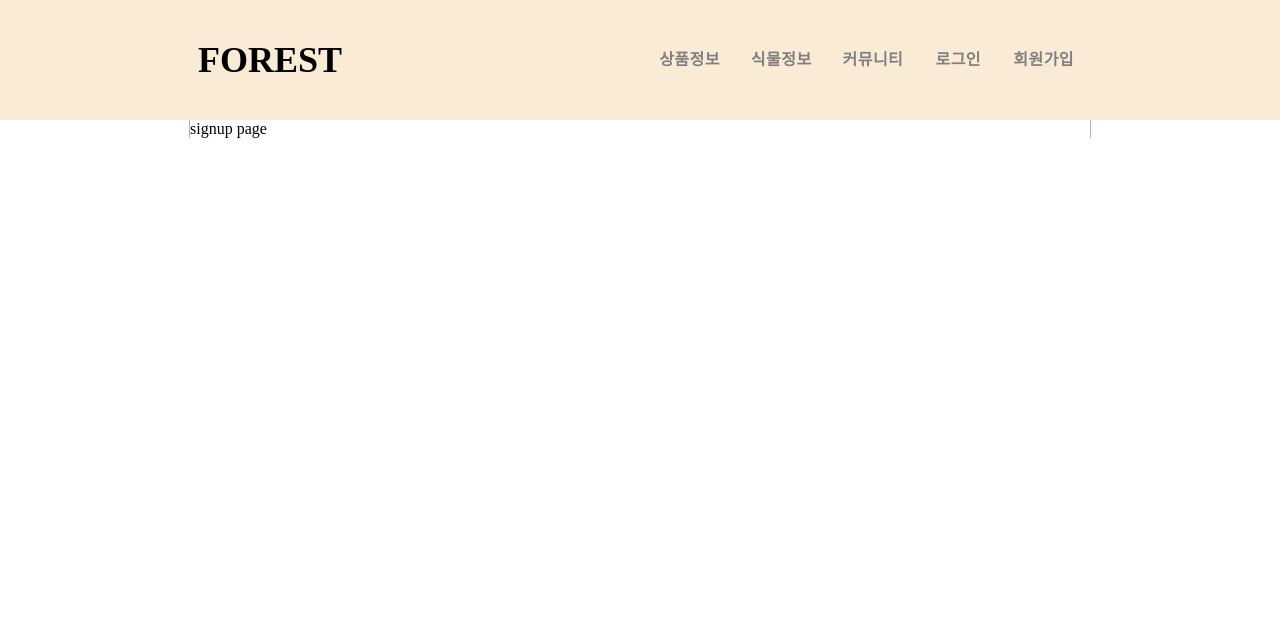
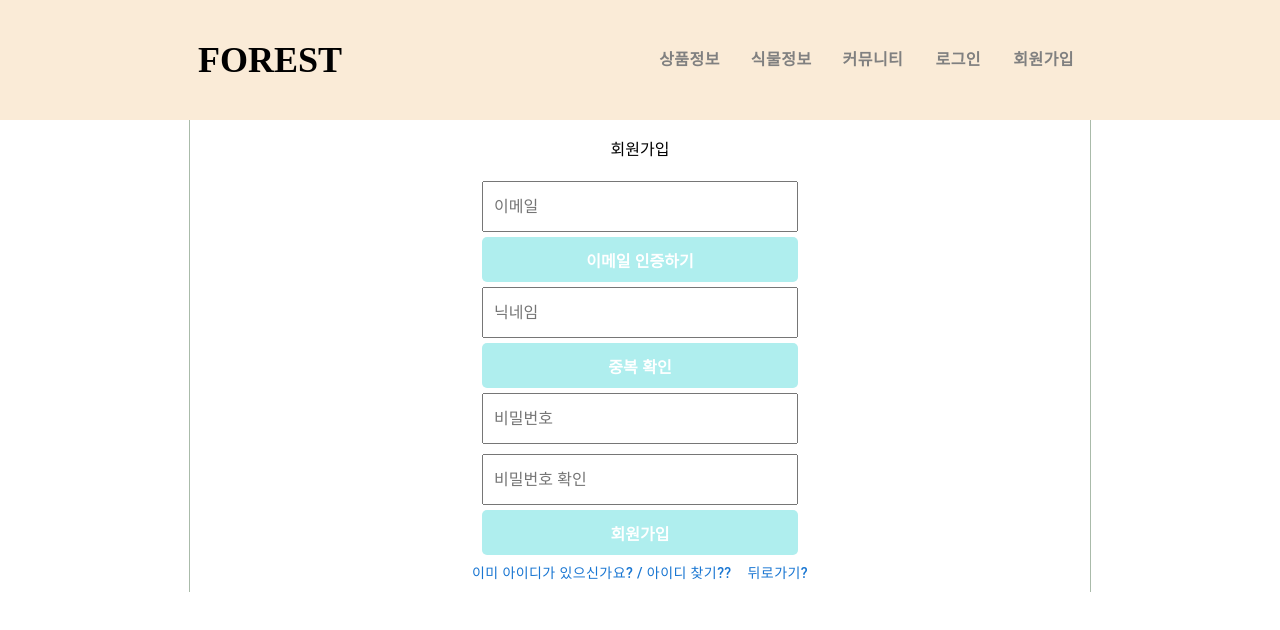
Before and after one commit to dohyung102/Forest, a React (Create React App) app in the folder frontend/: page /signup in a window 1280 px wide. Shown: the top 630 px of the page. Built offline with nearby package versions, Linux system fonts and the light colour scheme.

Commit message:
FEAT: add Home/Login/Signup page

```diff
--- a/frontend/src/App.js
+++ b/frontend/src/App.js
@@ -2,7 +2,7 @@ import './App.css';
 import { BrowserRouter as Router, Routes, Route } from "react-router-dom";
 import Appbar from './components/layout/Appbar'
 import Layout from './components/layout/Layout';
-import Login from './components/pages/login'
+import Login from './components/pages/Login'
 
 function App() {
   return (
--- a/frontend/src/components/layout/Appbar.js
+++ b/frontend/src/components/layout/Appbar.js
@@ -24,7 +24,7 @@ const Appbar = () => {
   // 로그인 정보 받아오면 변경하기
   const auth = null
 
-  function HomeButton() {
+  const homeButton = () => {
     window.location.replace('/')
   }
 
@@ -33,7 +33,7 @@ const Appbar = () => {
       <Container maxWidth='md' height='100%' disableGutters>
         {/* 웹 화면 */}
         <Box sx={{ mx: 1, my: 3, display: { xs: 'none', md: 'flex'}, justifyContent: 'space-between', alignItems: 'center' }}>
-          <div className='pjt-name' onClick={ HomeButton }>
+          <div className='pjt-name' onClick={ homeButton }>
             FOREST
           </div>
           <nav>
--- /dev/null
+++ b/frontend/src/components/pages/Home.css
@@ -0,0 +1,49 @@
+.home-content {
+  height: 400px;
+  /* background-color: rgba(0, 0, 0); */
+}
+
+@media screen and (min-width:900px) {
+  .home-content-img {
+    width: 900px;
+    height: 400px;
+    display: block;
+    object-fit: cover;
+    /* opacity: 0.8; */
+  }
+}
+
+.home-content-text {
+  /* margin: 0px; */
+  padding: 10px;
+  background-color: rgba(0, 0, 0, 0.35);
+  /* opacity: 1; */
+}
+.home-content-title {
+  color: white;
+  font-size: 30px;
+  font-weight: bold;
+  margin: 0;
+  /* opacity: 1; */
+}
+.home-content-content {
+  color: white;
+}
+
+.home-plant-img {
+  height: 200px;
+  width: 200px;
+  border-radius: 15px;
+}
+
+.home-plant-name {
+  margin: 5px 0;
+  text-align: center;
+  font-weight: bold;
+}
+
+.home-plant-title {
+  font-size: 30px;
+  font-weight: bold;
+  margin: 20px;
+}
--- /dev/null
+++ b/frontend/src/components/pages/LoginSignup.css
@@ -0,0 +1,35 @@
+.login-signup-flex {
+  display: flex;
+  flex-direction: column;
+  align-items: center;
+}
+
+.login-signup-form {
+  display: flex;
+  flex-direction: column;
+  align-items: center;
+  justify-content: center;
+}
+
+.login-signup-input {
+  width: 300px;
+  height: 45px;
+  padding-left: 10px;
+  margin: 5px;
+  font-size: 16px;
+}
+
+.login-signup-button {
+  background-color: paleturquoise;
+  color: rgb(255, 255, 255);
+  font-size: 16px;
+  font-weight: 700;
+  width: 316px;
+  border-radius: 5px;
+  border: 0;
+  height: 45px;
+}
+.login-signup-button:hover {
+  cursor: pointer;
+  background-color: turquoise;
+}
--- /dev/null
+++ b/frontend/src/components/pages/Mypage.css
@@ -0,0 +1,20 @@
+.mypage-flex {
+  display: flex;
+  flex-direction: column;
+  align-items: center;
+}
+
+.mypage-title {
+  text-align: center;
+}
+
+.mypage-img {
+  /* display: block; */
+  /* align-items: center; */
+  /* justify-content: center; */
+  width: 240px;
+  height: 320px;
+  margin: auto;
+  border: solid 1px;
+
+}
--- a/frontend/src/components/pages/community.js
+++ b/frontend/src/components/pages/community.js
@@ -1,6 +1,6 @@
 import React from 'react';
 
-const community = () => {
+const Community = () => {
   return (
     <div>
       community page
@@ -8,4 +8,4 @@ const community = () => {
   );
 };
 
-export default community;
+export default Community;
--- a/frontend/src/components/pages/home.js
+++ b/frontend/src/components/pages/home.js
@@ -1,13 +1,63 @@
 import React from 'react';
+import './Home.css'
 
-const home = () => {
+import { Grid, Button, Box } from '@mui/material';
+
+const Home = () => {
+
+  const dummy_data = [
+    {
+      'name' : '식물a',
+      'img' : 'https://images.pexels.com/photos/1022922/pexels-photo-1022922.jpeg?auto=compress&cs=tinysrgb&dpr=3&h=750&w=1260'
+    },
+    {
+      'name' : '식물b',
+      'img' : 'https://images.pexels.com/photos/1856450/pexels-photo-1856450.jpeg?auto=compress&cs=tinysrgb&h=750&w=1260'
+    },
+    {
+      'name' : '식물c',
+      'img' : 'https://images.pexels.com/photos/912396/pexels-photo-912396.jpeg?auto=compress&cs=tinysrgb&h=750&w=1260'
+    },
+    {
+      'name' : '식물d',
+      'img' : 'https://images.pexels.com/photos/912410/pexels-photo-912410.jpeg?auto=compress&cs=tinysrgb&h=750&w=1260'
+    },
+  ]
+
+  const plant_data = dummy_data.map(plant => {
+    return (
+      <Grid item md={3} sx={{ display:'flex', flexDirection:'column', alignItems:'center' }}>
+        <img className='home-plant-img' src={plant.img} alt='plant_img' />
+        <p className='home-plant-name'>{plant.name}</p>
+      </Grid>
+    )
+  })
+
   return (
     <div>
-      <h1>
-        home page
-      </h1>
+      <Grid container className='home-content'>
+        <Grid item md={6}>
+          <img className='home-content-img' src='https://www.nongsaro.go.kr/ps/img/curation/bigData_2021/20210929/images/picture13.jpg' />
+        </Grid>
+        <Grid item md={6} sx={{ display:'flex', flexDirection:'column', justifyContent:'center' }}>
+          <div className='home-content-text'>
+            <p className='home-content-title'>Title</p>
+            <p className='home-content-content'>우리 프로젝트가 어떠어떠하니 식물추천을 받아보면 어떻겠냐는 내용이 들어가면 좋을 듯한 자리</p>
+            <Box sx={{ display:'flex', justifyContent:'space-evenly' }}>
+              <Button style={{ width:'130px', height:'40px', color:'white', backgroundColor:'green' }}>test1</Button>
+              <Button style={{ width:'130px', height:'40px', color:'white', backgroundColor:'green' }}>test2</Button>
+            </Box>
+          </div>
+        </Grid>
+      </Grid>
+      <div>
+        <p className='home-plant-title'>TitleTitle</p>
+        <Grid container>
+          { plant_data }
+        </Grid>
+      </div>
     </div>
   );
 };
 
-export default home;
+export default Home;
--- a/frontend/src/components/pages/login.js
+++ b/frontend/src/components/pages/login.js
@@ -1,11 +1,45 @@
-import React from 'react';
+import React, { useState } from 'react';
+import { Button } from '@mui/material';
 
-const login = () => {
+import './LoginSignup.css'
+
+const Login = () => {
+
+  const [email, setEmail] = useState('')
+  const [password, setPassword] = useState('')
+
+  const emailHandle = (event) => {
+    // console.log(event.target.value)
+    setEmail(event.target.value)
+  }
+  const passwordHandle = (event) => {
+    // console.log(event.target.value)
+    setPassword(event.target.value)
+  }
+
   return (
-    <div>
-      this is login page.
+    <div className='login-signup-flex'>
+      <p>로그인</p>
+      <form className='login-signup-form'>
+        {/* <label htmlFor='email_input'>이메일 </label> */}
+        <input type='text' name='email_input' value={email} onChange={ emailHandle } placeholder='이메일' className='login-signup-input' />
+        {/* <label htmlFor='password_input'>PW: </label> */}
+        <input type='password' name='password_input' value={password} onChange={ passwordHandle } placeholder='비밀번호' className='login-signup-input' autoComplete='on' />
+
+        <button className='login-signup-button' type='button'>로그인</button>
+      </form>
+      <div>
+        <Button>비밀번호 찾기</Button>
+        <Button>회원가입</Button>
+      </div>
+      <p>or login with</p>
+      <div>
+        <Button>Naver 로그인 버튼</Button>
+        <Button>Google 로그인 버튼</Button>
+        <Button>Kakao 로그인 버튼</Button>
+      </div>
     </div>
   );
 };
 
-export default login;
+export default Login;
--- a/frontend/src/components/pages/mypage.js
+++ b/frontend/src/components/pages/mypage.js
@@ -1,11 +1,58 @@
 import React from 'react';
+import { Button, Grid } from '@mui/material';
 
-const mypage = () => {
+import './Mypage.css'
+
+const Mypage = () => {
+
+  const dummy_userdata = {
+    'email' : 'ssafy@ssafy.com',
+    'nickname' : '김싸피',
+    'gender' : 'F',
+    'birthday' : '2022-03-17',
+    'password' : ''
+  }
+
+  console.log(dummy_userdata.email)
+
   return (
-    <div>
-      mypage
-    </div>
+    <Grid container>
+      <Grid item md={12}>
+        <p className='mypage-title'>마이페이지</p>
+      </Grid>
+      <Grid item md={6}>
+        <div className='mypage-img'>
+          이미지
+        </div>
+      </Grid>
+      <Grid item md={6}>
+        <p>기본정보</p>
+        <div>
+          <label htmlFor='email_input'>이메일 : </label>
+          { dummy_userdata.email }
+        </div>
+        <div>
+          <label htmlFor='email_input'>닉네임 : </label>
+          { dummy_userdata.nickname }
+        </div>
+        <div>
+          <label htmlFor='email_input'>성별 : </label>
+          { dummy_userdata.gender }
+        </div>
+        <div>
+          <label htmlFor='email_input'>생년월일 : </label>
+          { dummy_userdata.birthday }
+        </div>
+        <Button>프로필 수정</Button>
+      </Grid>
+      <Grid item md={12}>
+        <p>작성한 게시글</p>
+      </Grid>
+      <Grid item md={12}>
+        <p>작성한 댓글/리뷰</p>
+      </Grid>
+    </Grid>
   );
 };
 
-export default mypage;
+export default Mypage;
--- a/frontend/src/components/pages/signup.js
+++ b/frontend/src/components/pages/signup.js
@@ -1,11 +1,46 @@
-import React from 'react';
+import React, { useState } from 'react';
+import { Button } from '@mui/material';
 
-const signup = () => {
+import './LoginSignup.css'
+
+const Signup = () => {
+
+  const [email, setEmail] = useState('')
+  const [nickname, setNickname] = useState('')
+  const [password, setPassword] = useState('')
+  const [passwordConfirm, setPasswordConfirm] = useState('')
+
+  const emailHandle = (event) => {
+    setEmail(event.target.value)
+  }
+  const nicknameHandle = (event) => {
+    setNickname(event.target.value)
+  }
+  const passwordHandle = (event) => {
+    setPassword(event.target.value)
+  }
+  const passwordConfirmHandle = (event) => {
+    setPasswordConfirm(event.target.value)
+  }
+
   return (
-    <div>
-      signup page
+    <div className='login-signup-flex'>
+      <p>회원가입</p>
+      <form className='login-signup-form'>
+        <input type='email' name='email_input' value={email} onChange={ emailHandle } placeholder='이메일' className='login-signup-input' />
+        <button className='login-signup-button' type='button'>이메일 인증하기</button>
+        <input type='text' name='nickname_input' value={nickname} onChange={ nicknameHandle } placeholder='닉네임' className='login-signup-input' />
+        <button className='login-signup-button' type='button'>중복 확인</button>
+        <input type='password' name='password_input' value={password} onChange={ passwordHandle } placeholder='비밀번호' className='login-signup-input' autoComplete="on" />
+        <input type='password' name='passwordConfirm_input' value={passwordConfirm} onChange={ passwordConfirmHandle } placeholder='비밀번호 확인' className='login-signup-input' autoComplete="on" />
+        <button className='login-signup-button' type='button'>회원가입</button>
+      </form>
+      <div>
+        <Button>이미 아이디가 있으신가요? / 아이디 찾기??</Button>
+        <Button>뒤로가기?</Button>
+      </div>
     </div>
   );
 };
 
-export default signup;
+export default Signup;
```
Also changed, not shown: frontend/src/components/layout/Layout.js (+5 -5 lines).
